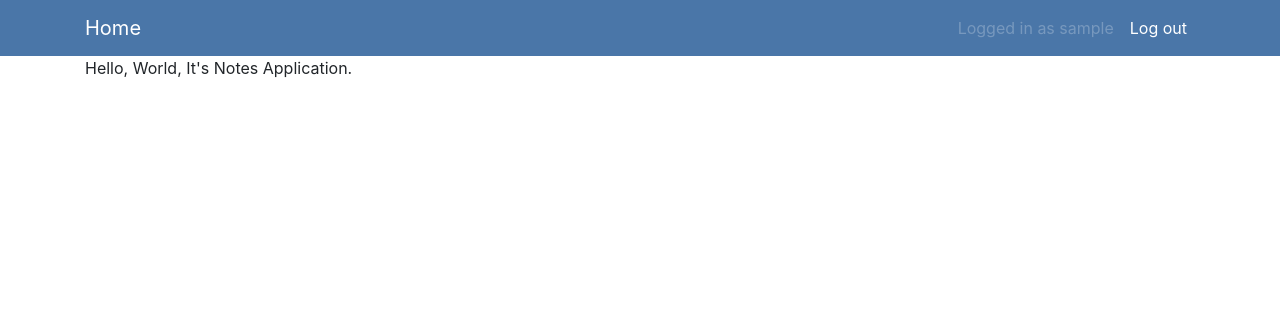
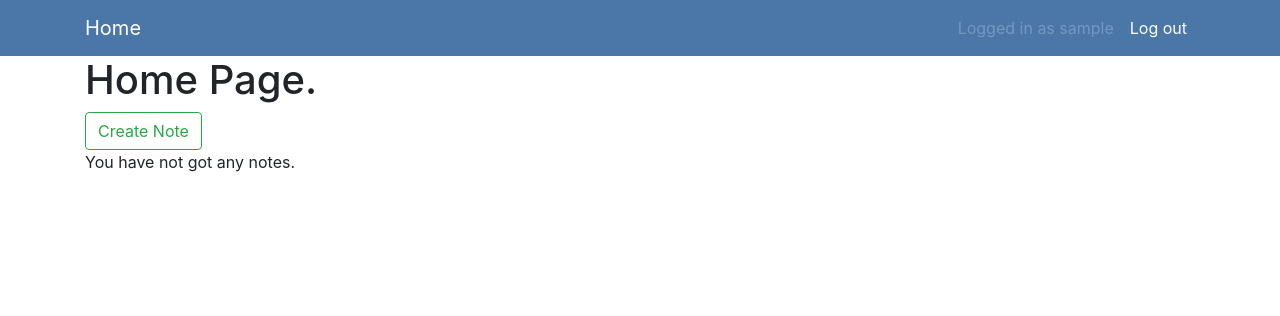
Before and after one commit to desobolevsky/DjangoNoteApp, a Django app: page / in a window 1280 px wide. Shown: the top 316 px of the page. Run offline with Django 3.2, Linux system fonts and the light colour scheme; the visitor is signed in with stand-in values (Sample User, id 1); data that the repository does not hold is empty; some libraries are stand-ins or nearby versions.

Commit message:
add create note functionality

```diff
--- a/Notes/notesapp/templates/notesapp/home.html
+++ b/Notes/notesapp/templates/notesapp/home.html
@@ -1,4 +1,19 @@
 {% extends 'notesapp/base.html' %}
 {% block content %}
-    <p>Hello, World, It's Notes Application.</p>
+    <h1>Home Page.</h1>
+    {% if user.is_authenticated %}
+        <a class="btn btn-outline-success" href="{% url 'create-note-page' %}">Create Note</a>
+    {% endif %}
+    {% if notes is None %}
+        <p>You're not logged in</p>
+    {% elif notes %}
+        {% for note in notes %}
+            <div>
+                <h3>{{ note.title }}</h3>
+                <p>{{ note.text }}</p>
+            </div>
+        {% endfor %}
+    {% else %}
+        <p>You have not got any notes.</p>
+    {% endif %}
 {% endblock %}
--- a/Notes/notesapp/urls.py
+++ b/Notes/notesapp/urls.py
@@ -1,7 +1,8 @@
 from django.urls import path
-
 from . import views as page_views
 
 urlpatterns = [
     path('', page_views.home_page, name='home-page'),
+    path('create/', page_views.CreateNoteView.as_view(template_name='notesapp/create_note.html'),
+         name='create-note-page')
 ]
--- a/Notes/notesapp/views.py
+++ b/Notes/notesapp/views.py
@@ -1,6 +1,26 @@
+from django.contrib.auth.mixins import LoginRequiredMixin
 from django.shortcuts import render
+from django.views.generic import CreateView
+from django.urls import reverse_lazy
+from .models import Note
 
 
 # Create your views here.
 def home_page(request):
-    return render(request, 'notesapp/home.html', context=None)
+    if request.user.is_authenticated:
+        notes = request.user.note_set.all()
+        context = {'notes': notes}
+    else:
+        context = None
+    return render(request, 'notesapp/home.html', context=context)
+
+
+class CreateNoteView(LoginRequiredMixin, CreateView):
+    model = Note
+    fields = ['title', 'text']
+
+    def form_valid(self, form):
+        form.instance.author = self.request.user
+        return super().form_valid(form)
+
+    success_url = reverse_lazy('home-page')
```
Also changed, not shown: Notes/notesapp/templates/notesapp/create_note.html (added, +8 -0 lines).
